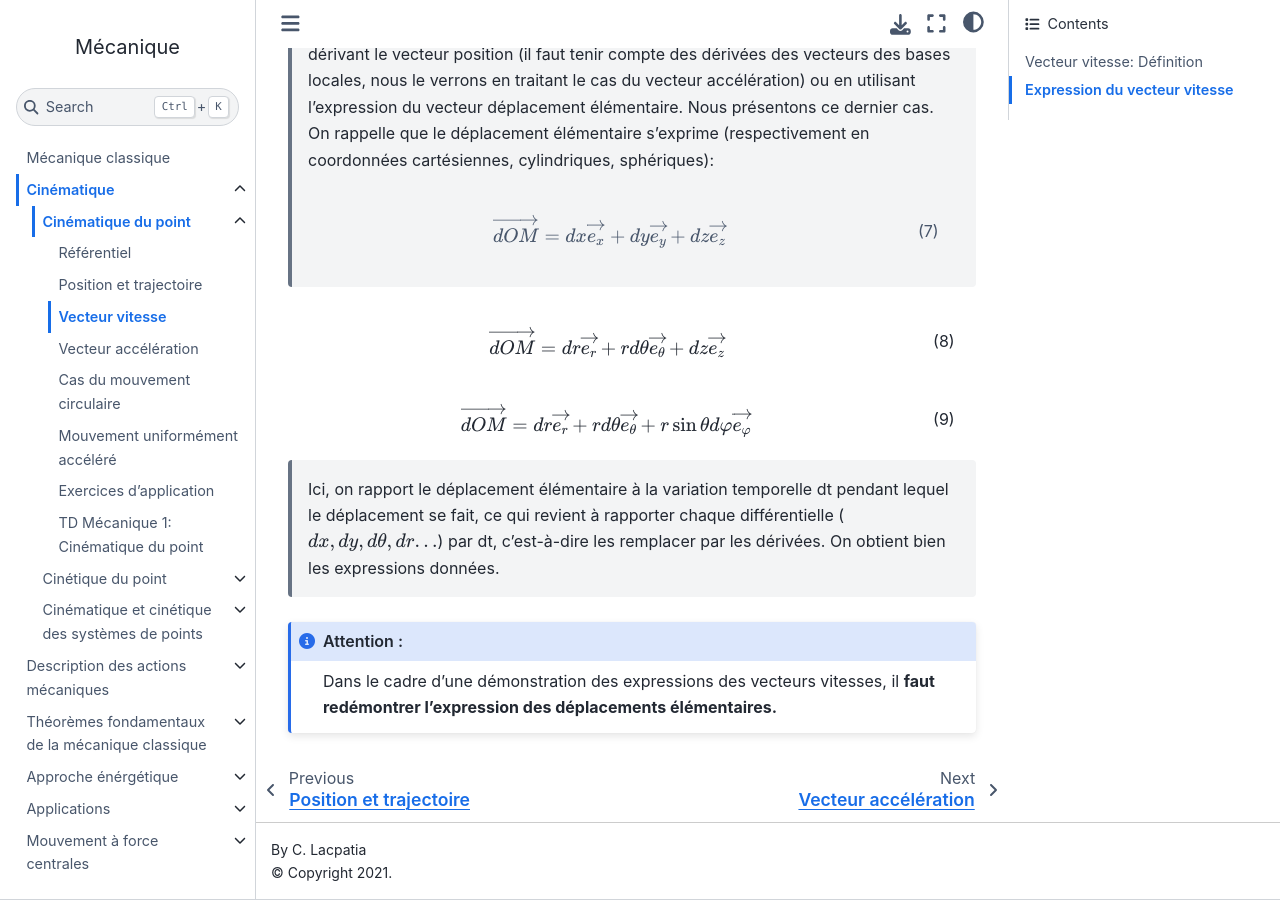
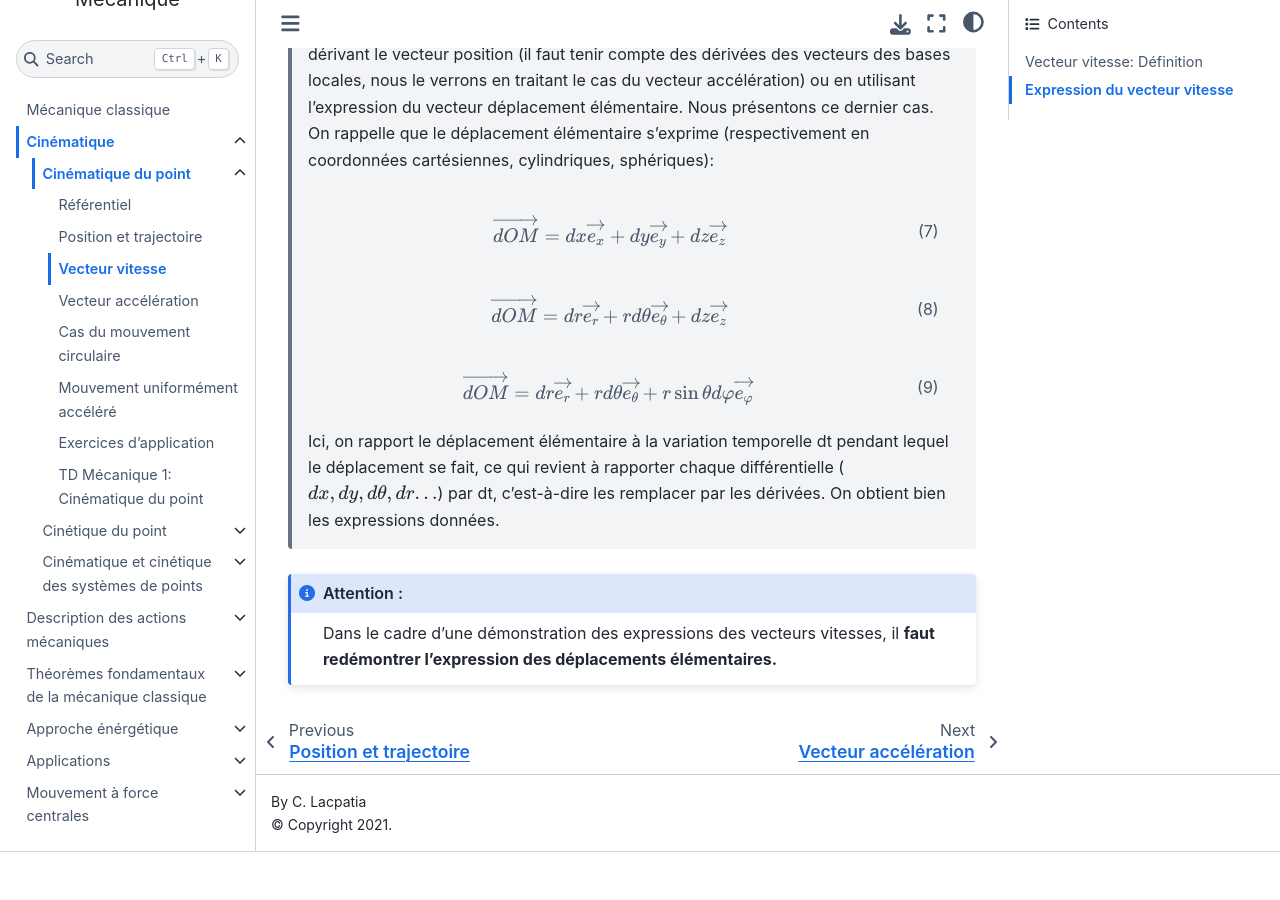
Before and after one commit to pcsi3physiquestan/mecanique_sources, a Jupyter Book: the page built from notebook/cinema_vitesse.md, in a window 1280 px wide and 900 px high, scrolled down 1214 px. Built offline with Jupyter Book 1.0.4 settings and Sphinx 7.4.7 and the Sphinx Book theme 1.1.4, drawn with Linux system fonts in a browser that asks for light colours; after the commit the page ends 2066 px from its top, so only the background shows below that.

Commit message:
Mise à jour des sources

```diff
--- a/notebook/cinema_vitesse.md
+++ b/notebook/cinema_vitesse.md
@@ -65,10 +65,10 @@ En coordonnées spheriques:
 > \begin{equation}
 \overrightarrow{dOM} = dx \overrightarrow{e_x} + dy \overrightarrow{e_y} + dz \overrightarrow{e_z}
 \end{equation}
-\begin{equation}
+> \begin{equation}
 \overrightarrow{dOM} = dr \overrightarrow{e_r} + r d \theta \overrightarrow{e_{\theta}} + dz \overrightarrow{e_z}
 \end{equation}
-\begin{equation}
+> \begin{equation}
 \overrightarrow{dOM} = dr \overrightarrow{e_r} + r d \theta \overrightarrow{e_{\theta}} + r \sin \theta d\varphi \overrightarrow{e_{\varphi}}
 \end{equation}
 > Ici, on rapport le déplacement élémentaire à la variation temporelle dt pendant lequel le déplacement se fait, ce qui revient à rapporter chaque différentielle ($dx, dy, d\theta, dr...$) par dt, c'est-à-dire les remplacer par les dérivées. On obtient bien les expressions données.
```
